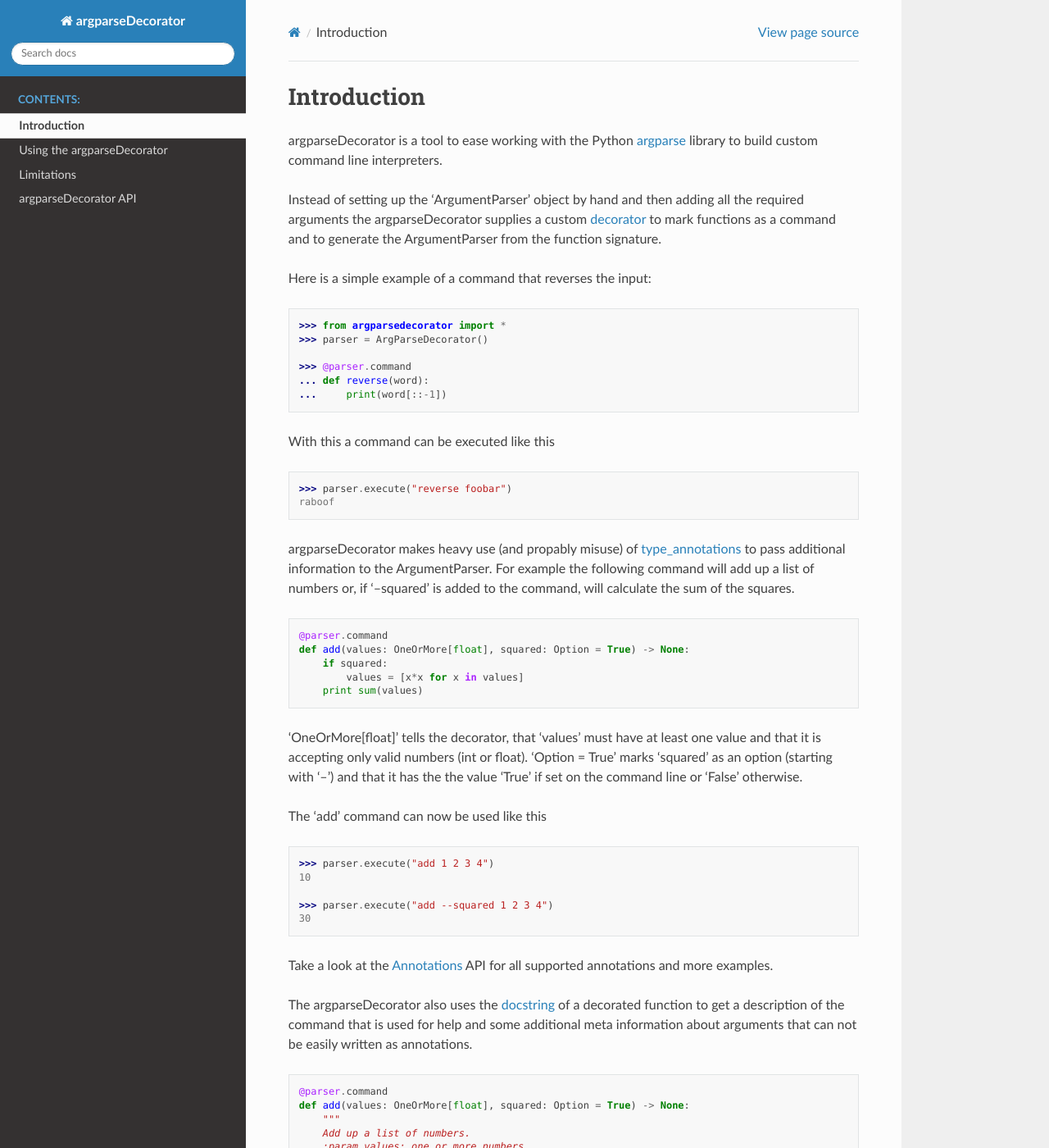
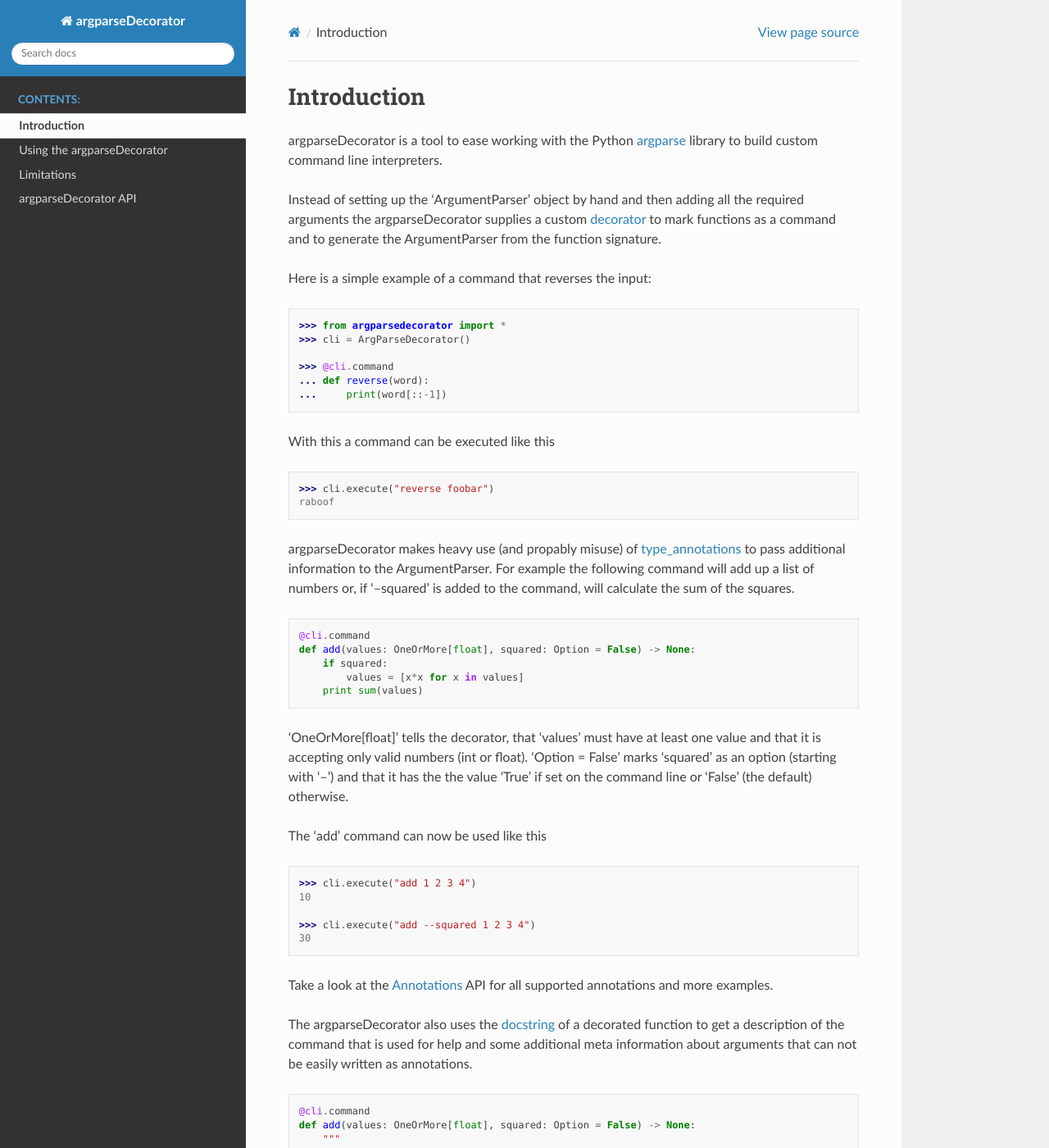
Before and after one commit to innot/argparseDecorator, a Sphinx documentation site: the page built from docs/source/intro.rst, in a window 1280 px wide and 1400 px high. Shown: the whole window at 82% size. Built offline with Sphinx 7.4.7 and the Read the Docs theme 2.0.0, drawn with Linux system fonts in a browser that asks for light colours.

Commit message:
Fixed a few errors in the intro.rst

```diff
--- a/docs/source/intro.rst
+++ b/docs/source/intro.rst
@@ -14,9 +14,9 @@
 .. code-block:: python
 
     >>> from argparsedecorator import *
-    >>> parser = ArgParseDecorator()
+    >>> cli = ArgParseDecorator()
 
-    >>> @parser.command
+    >>> @cli.command
     ... def reverse(word):
     ...     print(word[::-1])
 
@@ -25,7 +25,7 @@
 
 .. code:: python
 
-    >>> parser.execute("reverse foobar")
+    >>> cli.execute("reverse foobar")
     raboof
 
 
@@ -36,26 +36,26 @@
 
 .. code-block:: python
 
-    @parser.command
-    def add(values: OneOrMore[float], squared: Option = True) -> None:
+    @cli.command
+    def add(values: OneOrMore[float], squared: Option = False) -> None:
         if squared:
             values = [x*x for x in values]
         print sum(values)
 
 
 'OneOrMore[float]' tells the decorator, that 'values' must have at least one value and
-that it is accepting only valid numbers (int or float). 'Option = True' marks 'squared'
+that it is accepting only valid numbers (int or float). 'Option = False' marks 'squared'
 as an option (starting with '--') and that it has the the value 'True' if set on the
-command line or 'False' otherwise.
+command line or 'False' (the default) otherwise.
 
 The 'add' command can now be used like this
 
 .. code:: python
 
-    >>> parser.execute("add 1 2 3 4")
+    >>> cli.execute("add 1 2 3 4")
     10
 
-    >>> parser.execute("add --squared 1 2 3 4")
+    >>> cli.execute("add --squared 1 2 3 4")
     30
 
 Take a look at the Annotations_ API for all supported annotations and more examples.
@@ -68,8 +68,8 @@
 
 .. code-block:: python
 
-    @parser.command
-    def add(values: OneOrMore[float], squared: Option = True) -> None:
+    @cli.command
+    def add(values: OneOrMore[float], squared: Option = False) -> None:
         """
         Add up a list of numbers.
         :param values: one or more numbers
@@ -86,7 +86,7 @@
 
 .. code:: python
 
-    >>> parser.execute("help add")
+    >>> cli.execute("help add")
     usage:  add [--squared] values [values ...]
 
     Add up a list of numbers.
```
